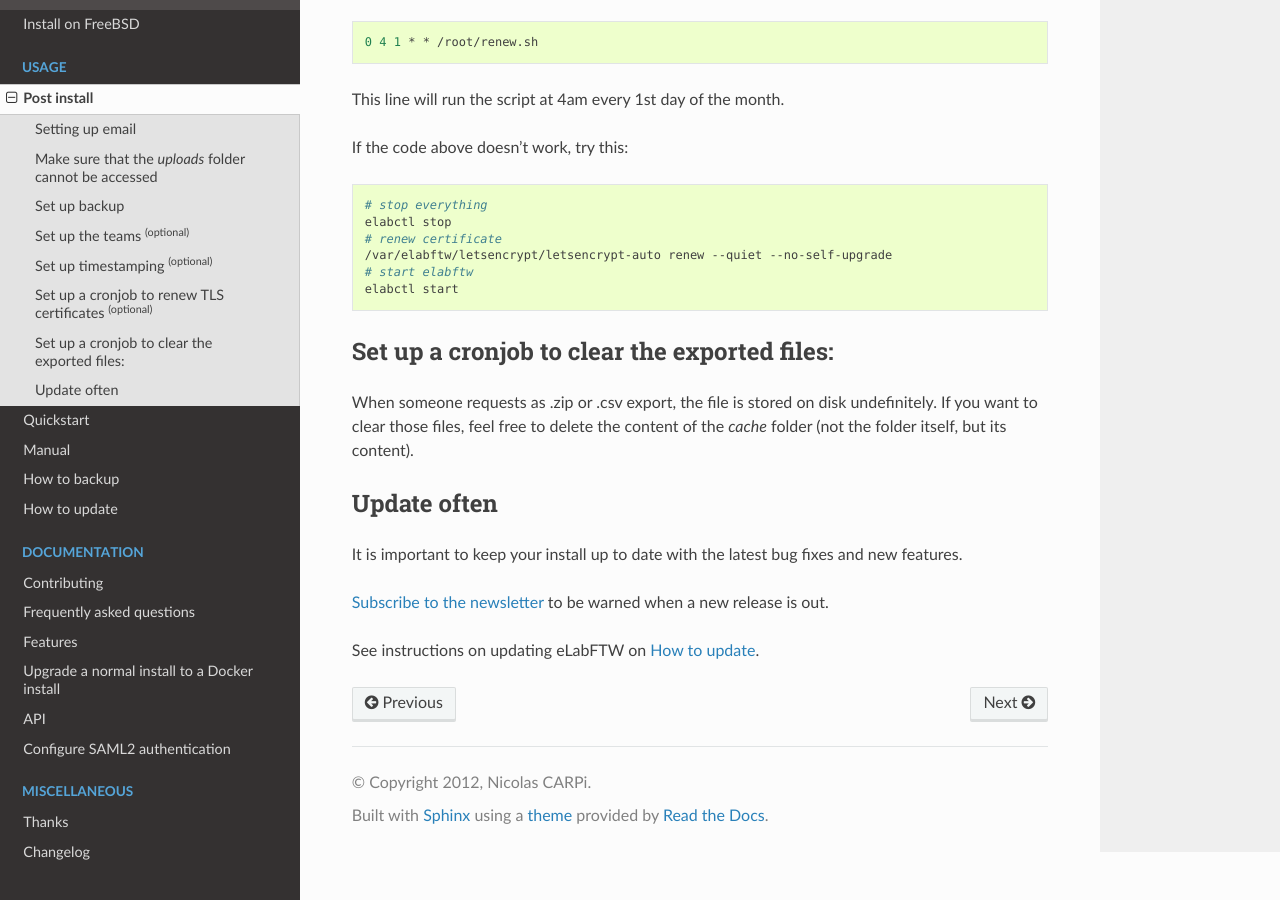
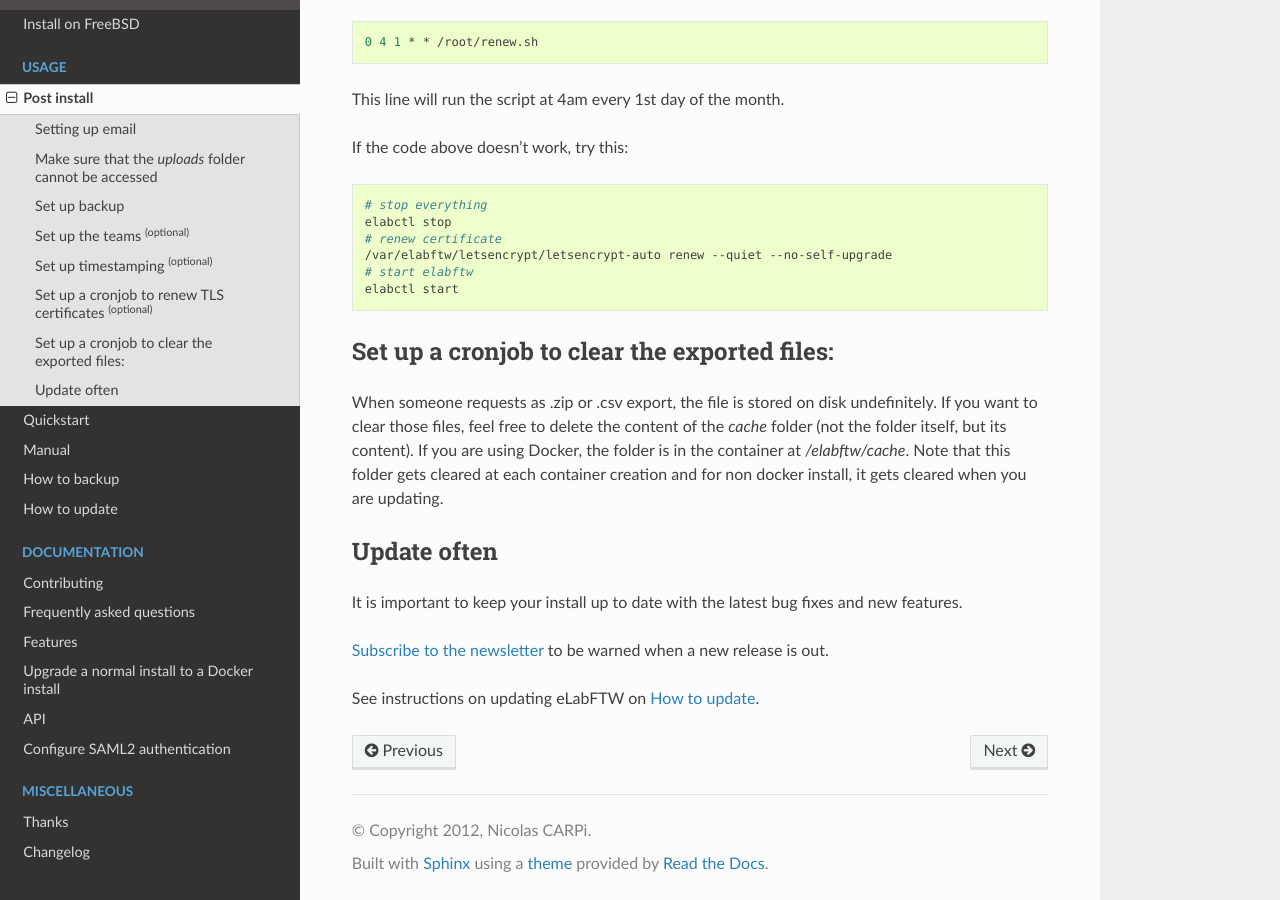
Before and after one commit to elabftw/elabdoc, a Sphinx documentation site: the page built from doc/postinstall.rst, in a window 1280 px wide and 900 px high, scrolled down 2296 px. Built offline with Sphinx 7.4.7 and the Read the Docs theme 2.0.0, drawn with Linux system fonts in a browser that asks for light colours; pages that are not in the unit, such as notebooks, are missing from menus.

Commit message:
add more precisions for the cache folder

```diff
--- a/doc/postinstall.rst
+++ b/doc/postinstall.rst
@@ -105,7 +105,7 @@ If the code above doesn't work, try this:
 Set up a cronjob to clear the exported files:
 ---------------------------------------------
 
-When someone requests as .zip or .csv export, the file is stored on disk undefinitely. If you want to clear those files, feel free to delete the content of the `cache` folder (not the folder itself, but its content).
+When someone requests as .zip or .csv export, the file is stored on disk undefinitely. If you want to clear those files, feel free to delete the content of the `cache` folder (not the folder itself, but its content). If you are using Docker, the folder is in the container at `/elabftw/cache`. Note that this folder gets cleared at each container creation and for non docker install, it gets cleared when you are updating.
 
 Update often
 ------------
```
